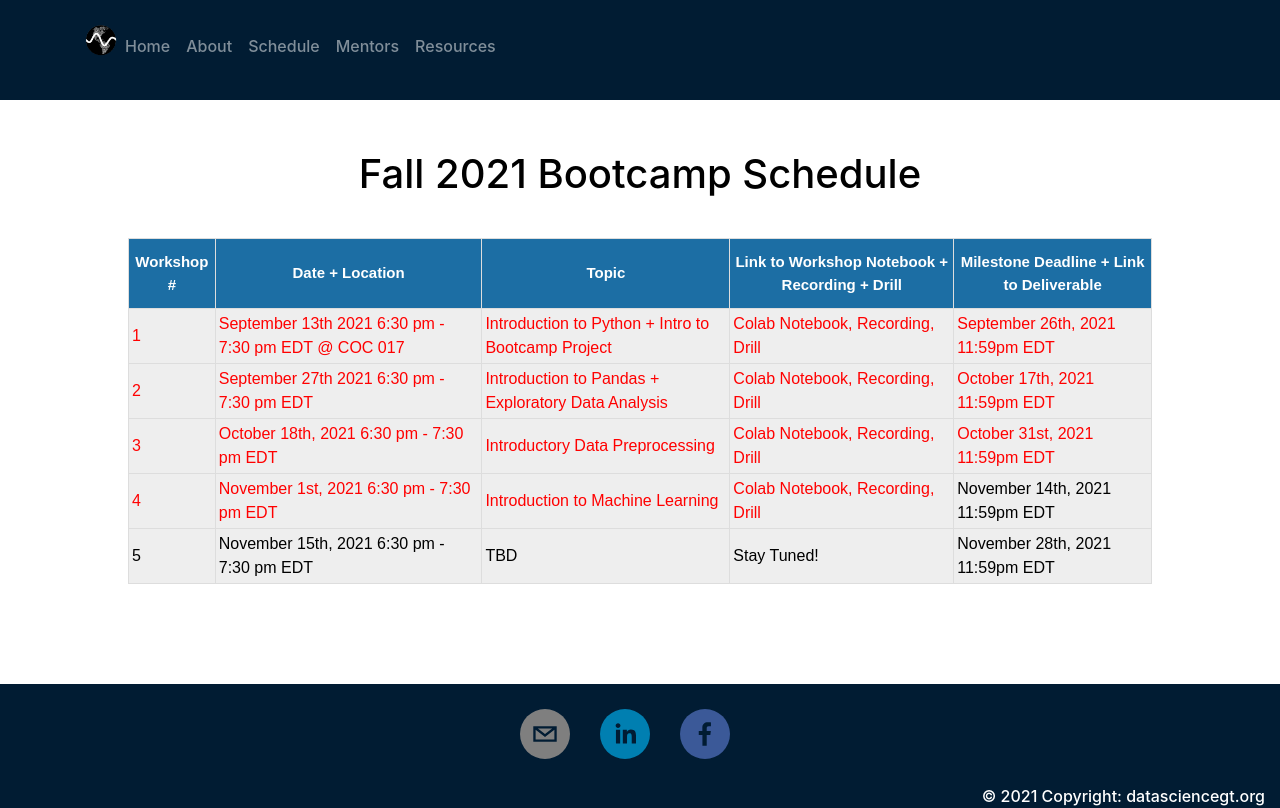
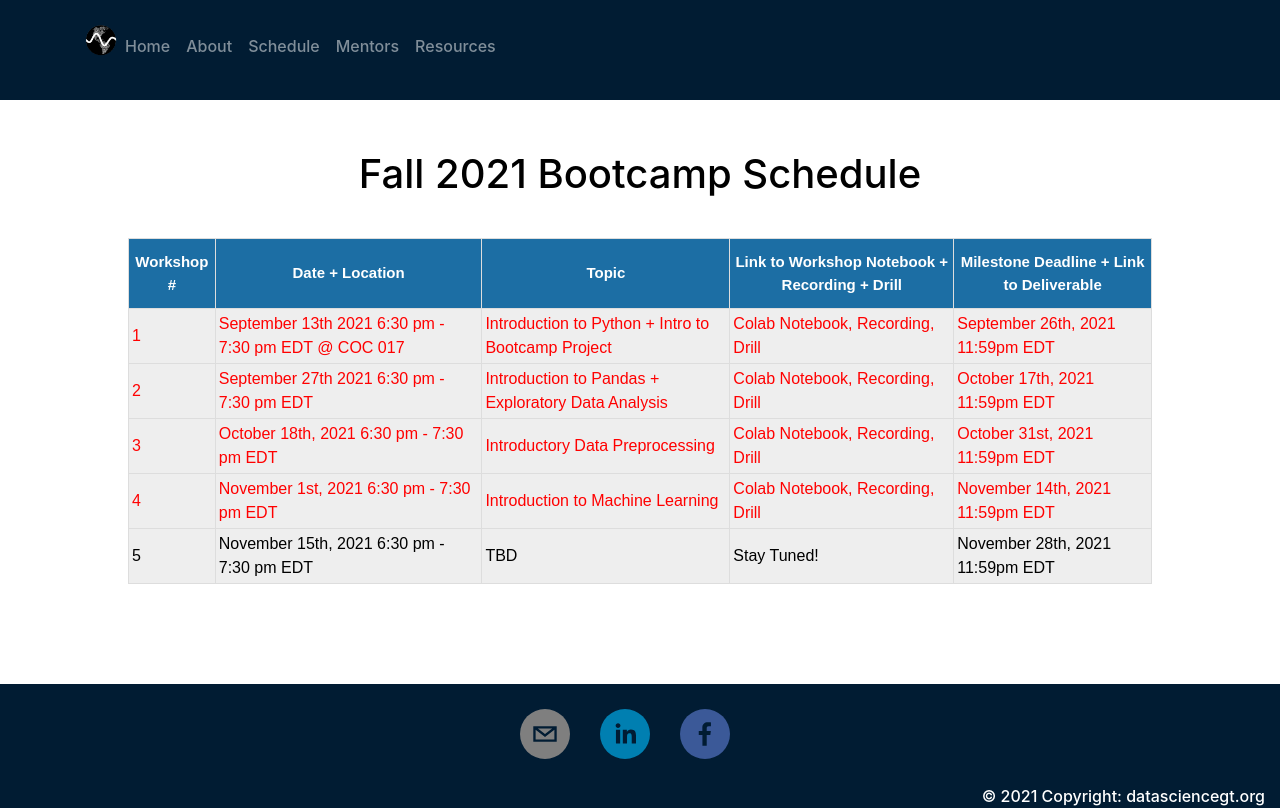
Before and after one commit to DSGT-Bootcamp/DSGTBootcampWebpage, a React (Create React App) app: page /schedule in a window 1280 px wide. Built offline with nearby package versions, Linux system fonts and the light colour scheme.

Commit message:
Changed workshop 4 due date text color to red

```diff
--- a/src/components/ScheduleTable.js
+++ b/src/components/ScheduleTable.js
@@ -45,7 +45,7 @@ class ScheduleTable extends React.Component {
                       <td><text style={{ color: 'red' }}>Introduction to Machine Learning</text></td>
                       <td><a href = "https://colab.research.google.com/drive/1ZXkzOyoBcvoTabYZfzEdo7RWQuJR-MiU?usp=sharing"><text style={{ color: 'red' }}>Colab Notebook</text></a><a href = "https://drive.google.com/file/d/19ofvCh_j1N4H5DJKgm4073jSfo0jyQif/view?usp=sharing"><text style={{ color: 'red' }}>, Recording</text></a>
                       <a href = "https://colab.research.google.com/drive/14--yWTh9xhi9C4nbBYugiPCzp5rlsN0N?usp=sharing"><text style={{ color: 'red' }}>, Drill</text></a></td>
-                      <td><text style={{ color: 'black' }}>November 14th, 2021 11:59pm EDT</text></td>
+                      <td><text style={{ color: 'red' }}>November 14th, 2021 11:59pm EDT</text></td>
                   </tr>
                   <tr>
                       <td><text style={{ color: 'black' }}>5</text></td>
```
